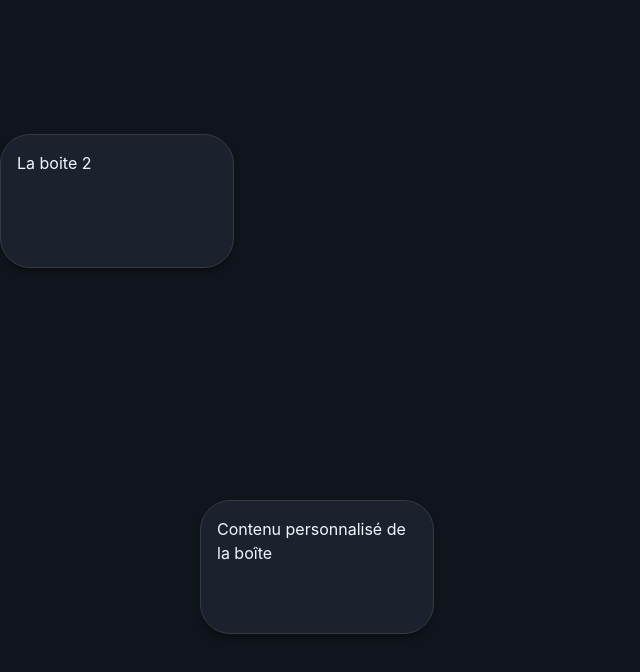
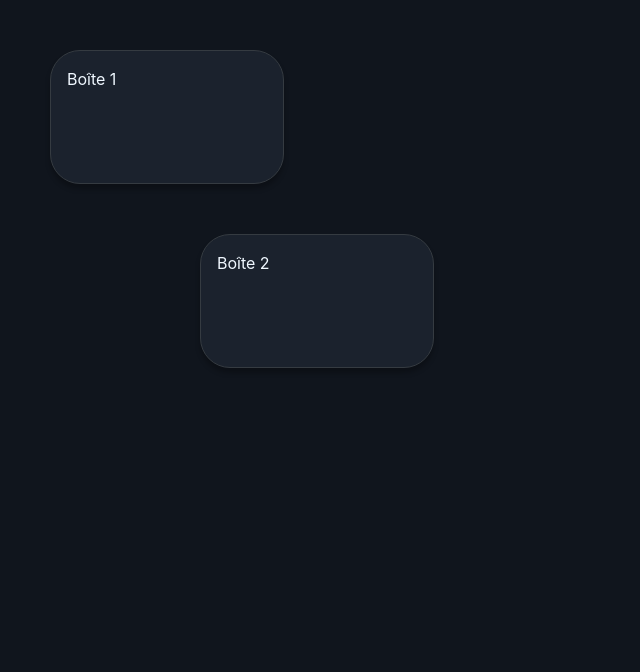
Before and after one commit to yey-team/workspace, a Vue app: page / in a window 1280 px wide. Shown: the top 672 px of the page, without its empty margins (0-640 px from the left). Built offline with nearby package versions, Linux system fonts and the light colour scheme.

Commit message:
rearange

```diff
--- a/src/App.vue
+++ b/src/App.vue
@@ -1,113 +1,14 @@
 <template>
-  <div
-    class="work-plan"
-    @mousedown="startDrag"
-    @mousemove="handleDrag"
-    @mouseup="stopDrag"
-    @mouseleave="stopDrag"
-    @wheel.prevent="handleZoom"
-  >
-
-    <div class="content" :style="{ transform: `translate(${translate.x}px, ${translate.y}px) scale(${scale})` }">
-      <!-- Contenu de votre plan de travail -->
-
-      <TestBox :position="{ x: 200, y: 500 }" content="Contenu personnalisé de la boîte" />
-      <TestBox :position="{ x: 0, y: 0 }" content="La boite 2" />
-
-    </div>
-  </div>
+  <Canvas/>
 </template>
 
 
 <script setup>
-import { ref } from 'vue';
-import TestBox from './components/TestBox.vue';
 
-const isDragging = ref(false);
-const lastMousePosition = ref({ x: 0, y: 0 });
-const translate = ref({ x: 0, y: 0 });
-const scale = ref(1);
-const velocity = ref({ x: 0, y: 0 });
+  import Canvas from './components/Canvas.vue';
 
-const startDrag = (event) => {
-  if (event.button === 1) {
-    isDragging.value = true;
-    lastMousePosition.value = { x: event.clientX, y: event.clientY };
-    velocity.value = { x: 0, y: 0 }; // Réinitialiser la vitesse lors du début du glissement
-  }
-};
-
-const handleDrag = (event) => {
-  if (isDragging.value) {
-    const deltaX = event.clientX - lastMousePosition.value.x;
-    const deltaY = event.clientY - lastMousePosition.value.y;
-
-    translate.value.x += deltaX;
-    translate.value.y += deltaY;
-
-    // Calcul de la vitesse normalisée
-    velocity.value.x = deltaX / 2;
-    velocity.value.y = deltaY / 2;
-
-    lastMousePosition.value = { x: event.clientX, y: event.clientY };
-  }
-};
-
-const stopDrag = () => {
-  isDragging.value = false;
-  updatePosition();
-};
-
-const updatePosition = () => {
-  const glidingFactor = 0.92; // Facteur de glissement
-  const update = () => {
-    translate.value.x += velocity.value.x;
-    translate.value.y += velocity.value.y;
-    velocity.value.x *= glidingFactor;
-    velocity.value.y *= glidingFactor;
-
-    if (Math.abs(velocity.value.x) > 0.01 || Math.abs(velocity.value.y) > 0.01) {
-      requestAnimationFrame(update);
-    }
-  };
-
-  update();
-};
-
-const handleZoom = (event) => {
-  const delta = event.deltaY;
-  let zoomSpeed = 0.02;
-
-  // Définir des valeurs minimales et maximales pour le zoom
-  const minScale = 0.1;
-  const maxScale = 2.0;
-
-  if (delta > 0 && scale.value > minScale) {
-    scale.value -= zoomSpeed;
-  } else if (delta < 0 && scale.value < maxScale) {
-    scale.value += zoomSpeed;
-  }
-};
 </script>
 
 <style scoped>
-.work-plan {
-  width: 100%;
-  height: 100%;
-  overflow: hidden;
-  position: relative;
-  transition: transform 0.2s ease-out; /* Ajoutez une transition pour une expérience plus fluide */
-  cursor: grab; /* Changement du curseur pour indiquer que le déplacement est activé */
-}
 
-.work-plan:active {
-  cursor: grabbing; /* Changement du curseur lorsque le clic est enfoncé */
-}
-
-
-.content {
-  position: absolute;
-  top: 0;
-  left: 0;
-}
 </style>
--- /dev/null
+++ b/src/components/Canvas.vue
@@ -0,0 +1,157 @@
+<template>
+    <div class="work-plan" @mousedown="startDrag" @mousemove="handleDrag" @mouseup="stopDrag" @mouseleave="stopDrag" @wheel.prevent="handleZoom">
+      <div class="content" :style="{ transform: `translate(${translate.x}px, ${translate.y}px) scale(${scale})` }">
+        <!-- Contenu de votre plan de travail -->
+        <TestBox
+          v-for="(box, index) in boxes"
+          :key="index"
+          :position="box.position"
+          :content="box.content"
+          @drag="updateBoxPosition(index, $event)"
+        />
+      </div>
+    </div>
+  </template>
+
+
+  <script setup>
+    import {
+      ref
+    } from 'vue';
+    import TestBox from './TestBox.vue';
+    const isDragging = ref(false);
+
+    const lastMousePosition = ref({
+      x: 0,
+      y: 0
+    });
+
+    const translate = ref({
+      x: 0,
+      y: 0
+    });
+
+    const scale = ref(1);
+
+    const velocity = ref({
+      x: 0,
+      y: 0
+    });
+
+    const boxes = ref([{
+        position: {
+          x: 50,
+          y: 50
+        },
+        content: 'Boîte 1'
+      },
+      {
+        position: {
+          x: 200,
+          y: 100
+        },
+        content: 'Boîte 2'
+      },
+    ]);
+
+
+    const startDrag = (event) => {
+      if (event.button === 1) {
+        isDragging.value = true;
+        lastMousePosition.value = {
+          x: event.clientX,
+          y: event.clientY
+        };
+        velocity.value = {
+          x: 0,
+          y: 0
+        }; // Réinitialiser la vitesse lors du début du glissement
+      }
+    };
+
+
+    const handleDrag = (event) => {
+      if (isDragging.value) {
+        const deltaX = event.clientX - lastMousePosition.value.x;
+        const deltaY = event.clientY - lastMousePosition.value.y;
+        translate.value.x += deltaX;
+        translate.value.y += deltaY;
+        // Calcul de la vitesse normalisée
+        velocity.value.x = deltaX / 2;
+        velocity.value.y = deltaY / 2;
+        lastMousePosition.value = {
+          x: event.clientX,
+          y: event.clientY
+        };
+      }
+    };
+
+
+    const stopDrag = () => {
+      isDragging.value = false;
+      updatePosition();
+    };
+
+
+    const updatePosition = () => {
+      const glidingFactor = 0.92; // Facteur de glissement
+      const update = () => {
+        translate.value.x += velocity.value.x;
+        translate.value.y += velocity.value.y;
+        velocity.value.x *= glidingFactor;
+        velocity.value.y *= glidingFactor;
+        if (Math.abs(velocity.value.x) > 0.01 || Math.abs(velocity.value.y) > 0.01) {
+          requestAnimationFrame(update);
+        }
+      };
+      update();
+    };
+
+
+    const handleZoom = (event) => {
+
+      const delta = event.deltaY;
+      let zoomSpeed = 0.02;
+
+      // Définir des valeurs minimales et maximales pour le zoom
+      const minScale = 0.1;
+      const maxScale = 2.0;
+
+      if (delta > 0 && scale.value > minScale) {
+        scale.value -= zoomSpeed;
+      } else if (delta < 0 && scale.value < maxScale) {
+        scale.value += zoomSpeed;
+      }
+
+    };
+
+
+    const updateBoxPosition = (index, newPosition) => {
+      // Mettre à jour la position de la boîte avec la nouvelle position
+      boxes.value[index].position = newPosition;
+    };
+
+
+  </script>
+
+  <style scoped>
+    .work-plan {
+      width: 100%;
+      height: 100%;
+      overflow: hidden;
+      position: relative;
+      transition: transform 0.2s ease-out;
+      /* Ajoutez une transition pour une expérience plus fluide */
+      cursor: grab;
+      /* Changement du curseur pour indiquer que le déplacement est activé */
+    }
+    .work-plan:active {
+      cursor: grabbing;
+      /* Changement du curseur lorsque le clic est enfoncé */
+    }
+    .content {
+      position: absolute;
+      top: 0;
+      left: 0;
+    }
+  </style>
```
